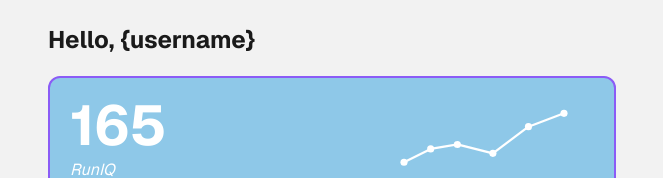
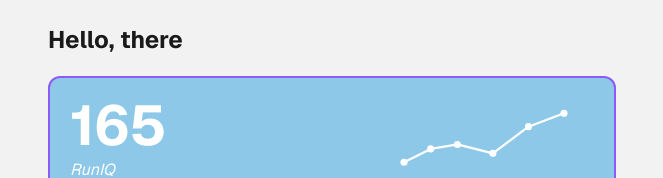
Before and after one commit to klin2686/stride, a Next.js app in the folder client/: page /dashboard in a window 1280 px wide. Shown: the top 178 px of the page, without its empty margins (308-971 px from the left). Built offline with nearby package versions, Linux system fonts and the light colour scheme; what @mui/material-nextjs would draw is missing.

Commit message:
feat: username update

```diff
--- a/client/src/app/dashboard/page.tsx
+++ b/client/src/app/dashboard/page.tsx
@@ -1,6 +1,6 @@
 "use client";
 
-import { useState } from "react";
+import { useState, useEffect } from "react";
 import { useRouter } from "next/navigation";
 import Box from "@mui/material/Box";
 import Card from "@mui/material/Card";
@@ -359,7 +359,12 @@ function TrendLine() {
 export default function DashboardPage() {
   const router = useRouter();
   const [navValue, setNavValue] = useState(0);
-  const username = "username"; // Replace with dynamic value later
+  const [username, setUsername] = useState("");
+
+  useEffect(() => {
+    const stored = localStorage.getItem("username");
+    if (stored) setUsername(stored);
+  }, []);
 
   return (
     <Box
@@ -387,7 +392,7 @@ export default function DashboardPage() {
           variant="h5"
           sx={{ fontWeight: 700, mb: 2.5, color: "#1a1a1a" }}
         >
-          Hello, {`{${username}}`}
+          Hello, {username || "there"}
         </Typography>
 
         {/* 2 · RunIQ Hero Card */}
```
